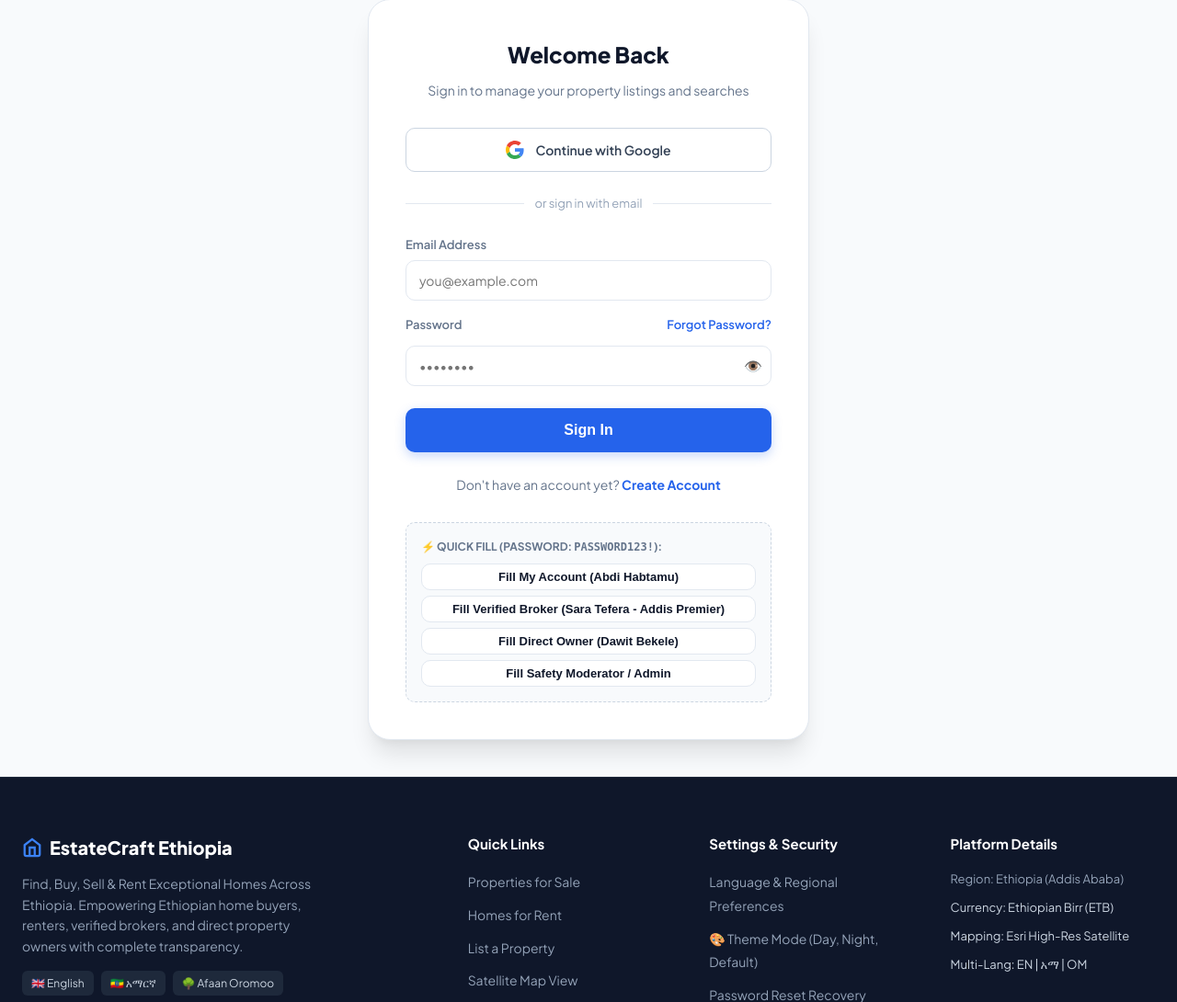
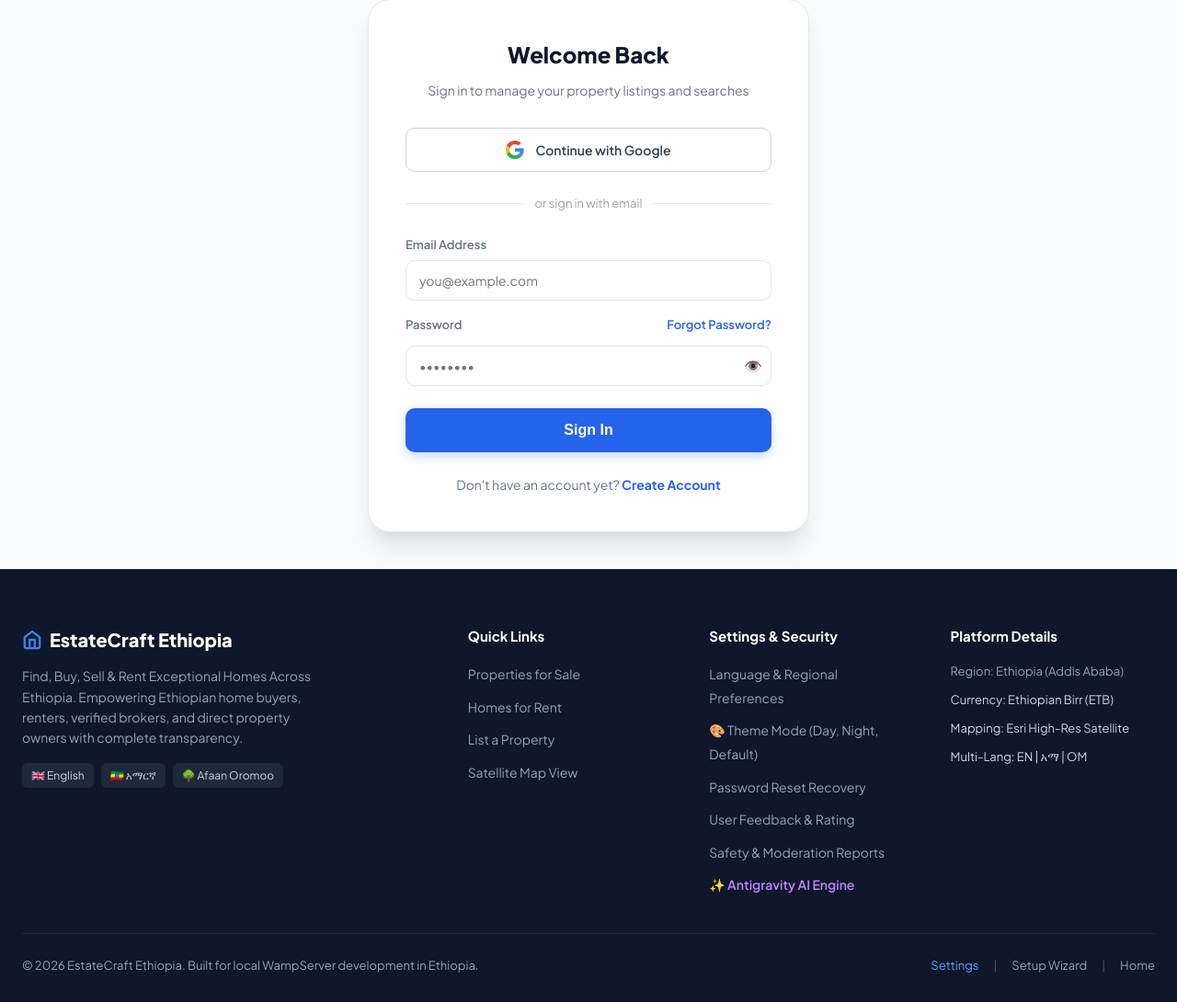
Before and after one commit to abdihabtamu368-cpu/Estate-Craft, a PHP site: page /auth/login.php in a window 1280 px wide. Shown: the part 125-1215 px from the top of the page at 92% size. Run offline with PHP 8.4, Linux system fonts and the light colour scheme.

Commit message:
Remove Quick Fill demo helper buttons from login forms

```diff
--- a/auth/login.php
+++ b/auth/login.php
@@ -116,36 +116,10 @@ require_once __DIR__ . '/../includes/header.php';
             Don't have an account yet?
             <a href="<?= BASE_URL ?>/auth/register.php" style="font-weight: 700;">Create Account</a>
         </p>
-
-        <!-- Quick Demo Accounts Helper for Local WampServer Testing -->
-        <div style="margin-top: 30px; padding: 16px; background: #f8fafc; border: 1px dashed #cbd5e1; border-radius: 10px;">
-            <div style="font-size: 12px; font-weight: 700; color: #64748b; margin-bottom: 8px; text-transform: uppercase;">
-                ⚡ Quick Fill (Password: <code>Password123!</code>):
-            </div>
-            <div style="display: flex; flex-direction: column; gap: 6px;">
-                <button type="button" class="btn btn-secondary btn-sm" onclick="quickFill('abdihabtamu368@gmail.com')">
-                    Fill My Account (Abdi Habtamu)
-                </button>
-                <button type="button" class="btn btn-secondary btn-sm" onclick="quickFill('sara.broker@realestate.local')">
-                    Fill Verified Broker (Sara Tefera - Addis Premier)
-                </button>
-                <button type="button" class="btn btn-secondary btn-sm" onclick="quickFill('dawit.owner@example.com')">
-                    Fill Direct Owner (Dawit Bekele)
-                </button>
-                <button type="button" class="btn btn-secondary btn-sm" onclick="quickFill('admin@realestate.local')">
-                    Fill Safety Moderator / Admin
-                </button>
-            </div>
-        </div>
     </div>
 </div>
 
 <script>
-function quickFill(email) {
-    document.getElementById('loginEmail').value = email;
-    document.getElementById('loginPassword').value = 'Password123!';
-}
-
 function togglePasswordVisibility() {
     const pw = document.getElementById('loginPassword');
     const btn = document.getElementById('togglePwBtn');
```
Also changed, not shown: index.html (+0 -26 lines).
